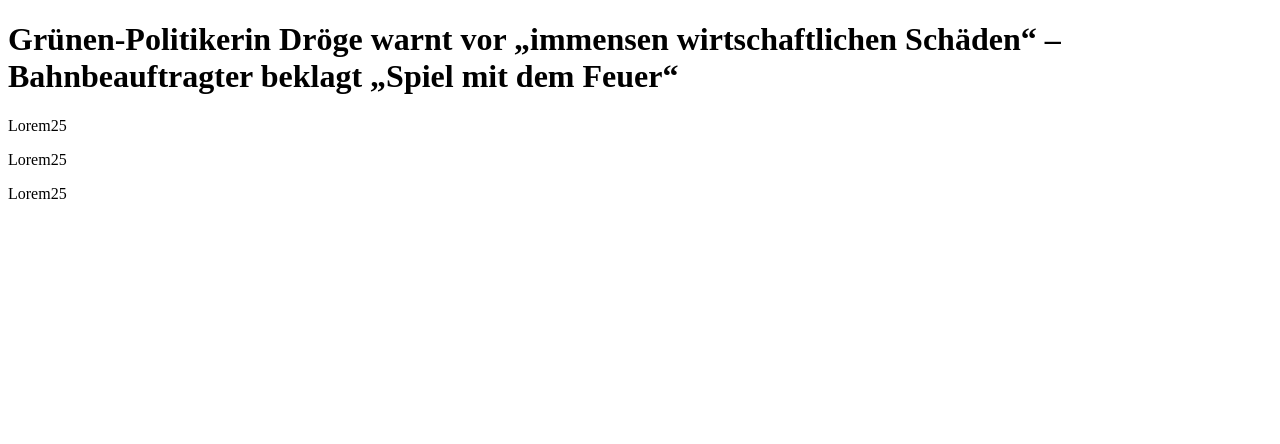
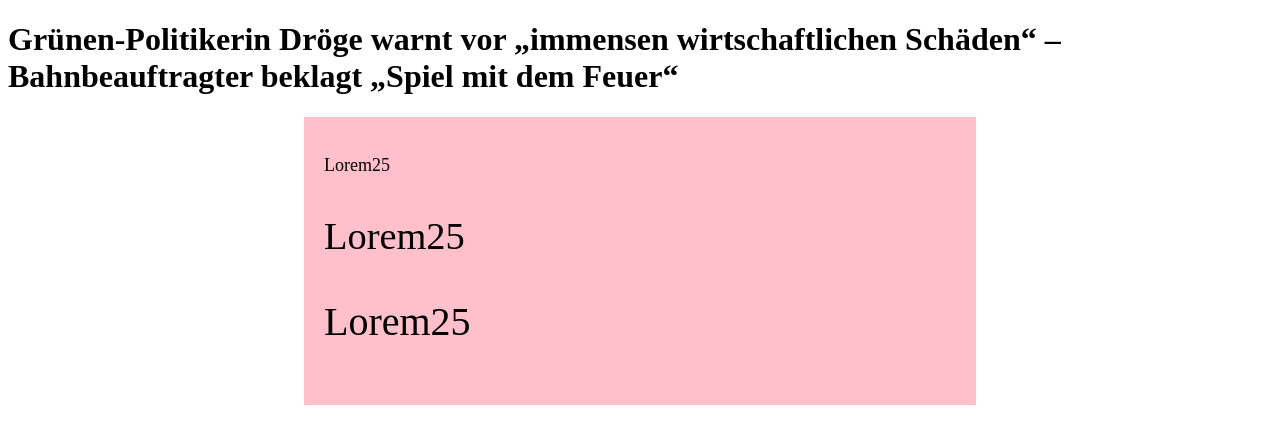
Before and after one commit to DCI-WD-TZ-23-D01/uib-04-units-dci1234ines, a plain HTML site: page index.html in a window 1280 px wide. Drawn offline with Linux system fonts and the light colour scheme.

Commit message:
Update main.css

```diff
--- a/main.css
+++ b/main.css
@@ -1,3 +1,22 @@
  header h1 {
             font-size: 20vw; /* Schriftgröße 20% der Breite des Ansichtsfensters */
-            height: 100vh;   /* Höhe 100% der Ansichtsfensterhöhe */
+            height: 100vh; /* Höhe 100% der Ansichtsfensterhöhe */
+       }
+.pink-section {
+            background-color: pink;
+            width: 50%;
+            margin: 0 auto;
+            padding: 20px;
+        }
+
+        .pink-section p:nth-child(1) {
+            font-size: 18px;
+        }
+
+        .pink-section p:nth-child(2) {
+            font-size: 3vw; /* 3% of the viewport width */
+        }
+
+        .pink-section p:nth-child(3) {
+            font-size: 5vh; /* 5% of the viewport height */
+        }
```
